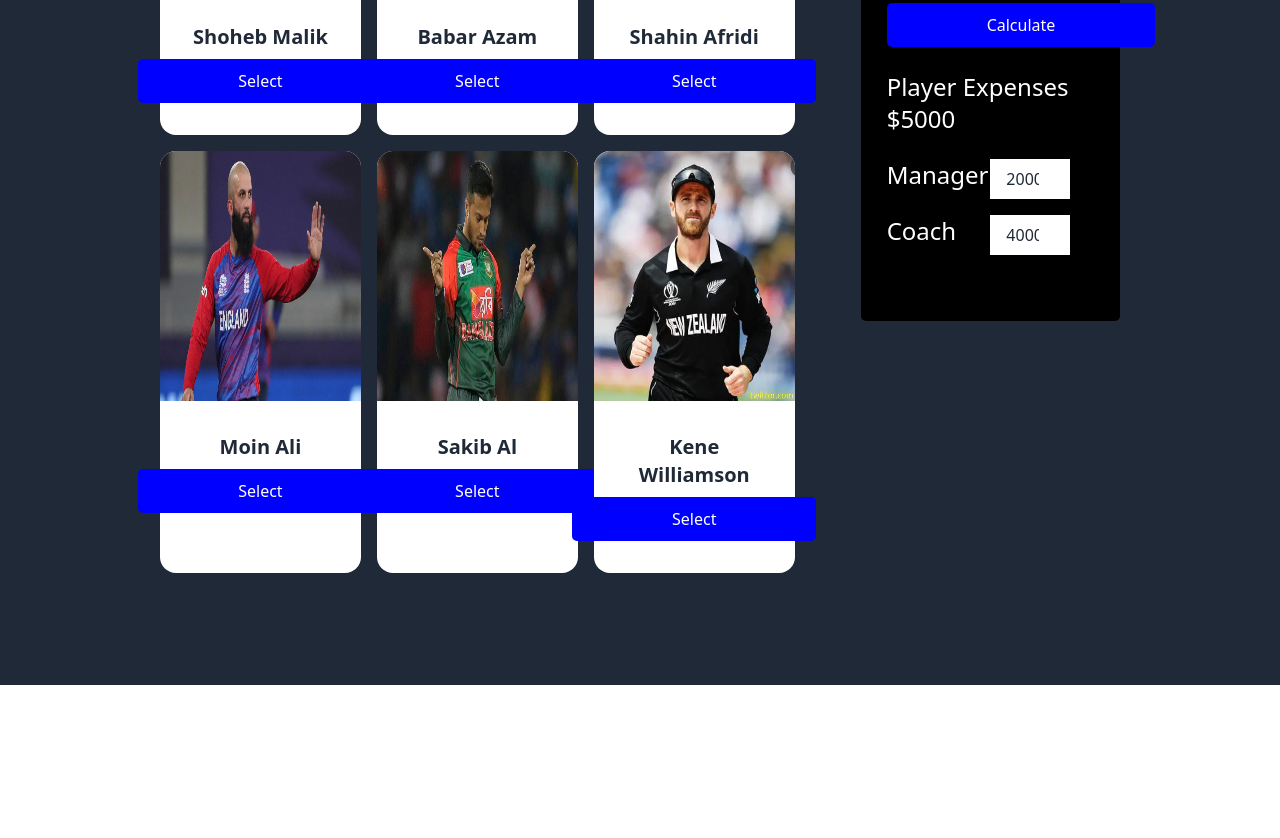
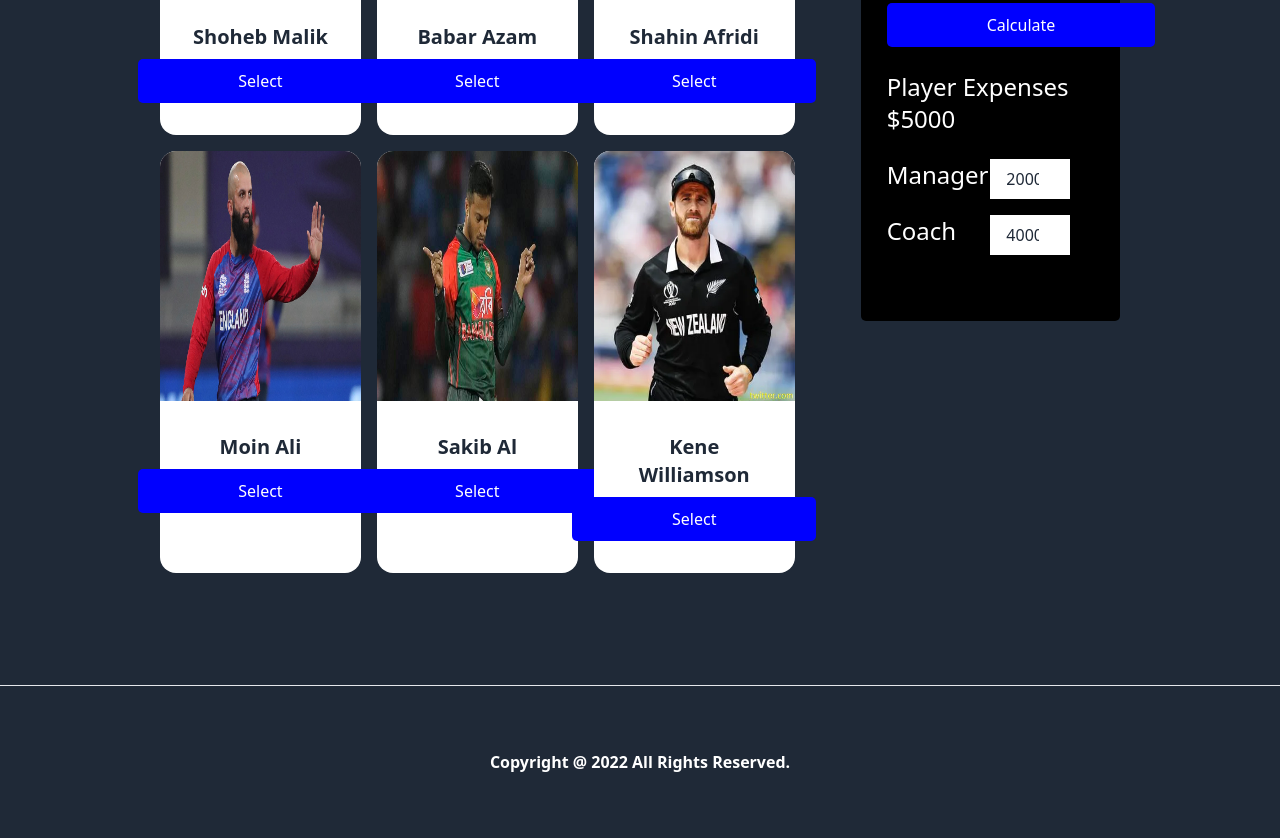
Before and after one commit to Taher027/best-five, a plain HTML site: page index.html in a window 1280 px wide. Shown: the part 1273-2111 px from the top of the page. Before the commit the page ends 1958 px from the top, so only its background shows below. Drawn offline with nearby package versions, Linux system fonts and the light colour scheme.

Commit message:
footer final push

```diff
--- a/index.html
+++ b/index.html
@@ -193,6 +193,10 @@
             </div>
         </section>
     </main>
+<hr class="w-100 ">
+    <footer class="bg-gray-800 py-16">
+        <p class="text-white font-semibold text-center">Copyright @ 2022 All Rights Reserved.</p>
+    </footer>
 </body>
 
 </html>
```
